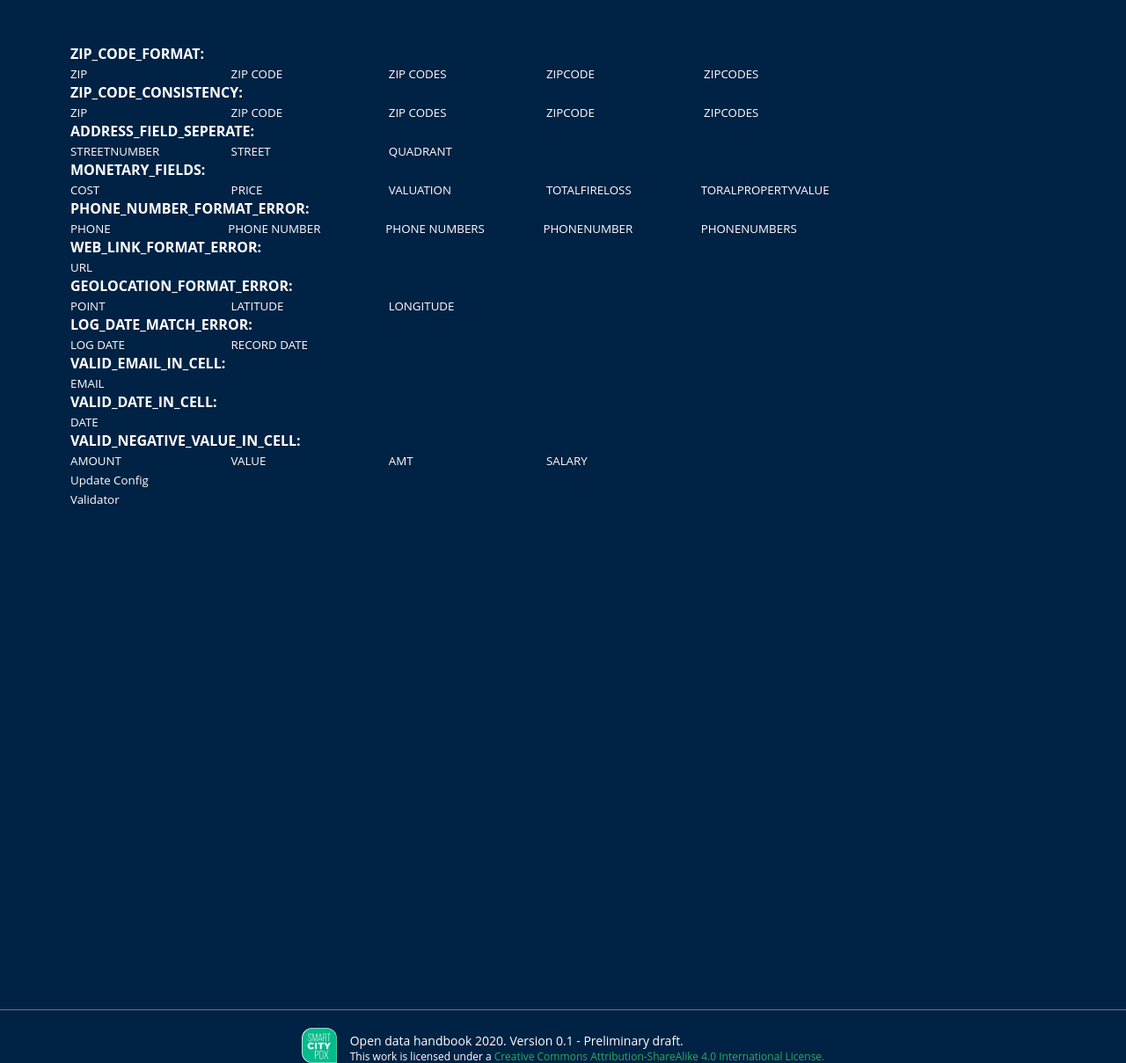
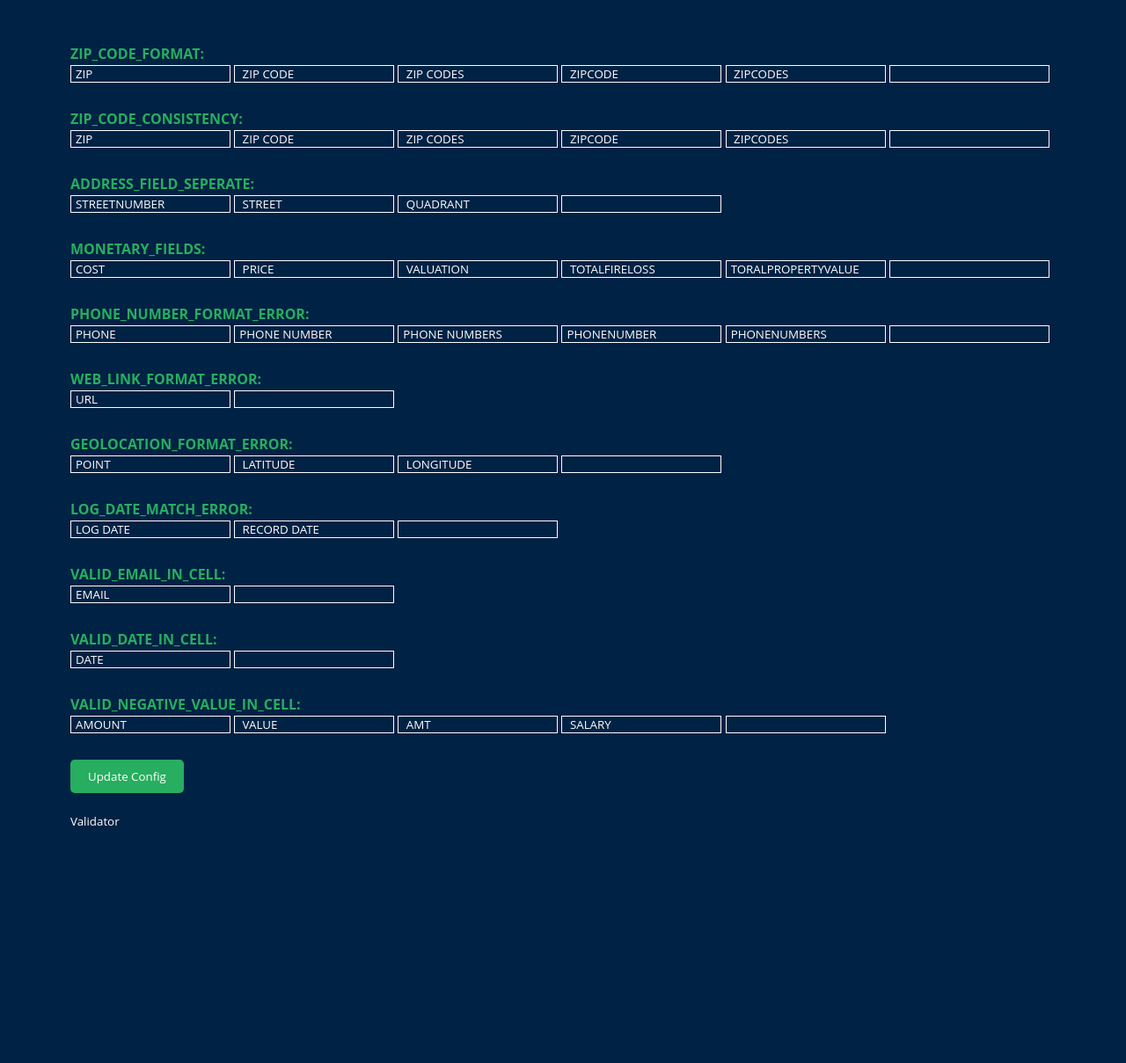
Before and after one commit to DjDadMouth1/Capstone-Summer-Fall, a Flask app: page /field_config in a window 1280 px wide. Shown: the part 106-1315 px from the top of the page at 88% size. Run offline with Flask 2, Linux system fonts and the light colour scheme; some libraries are stand-ins or nearby versions.

Commit message:
Adding CSS for config

```diff
--- a/scss/style.scss
+++ b/scss/style.scss
@@ -1,7 +1,7 @@
 @import "variables";
 @import "flex";
 @import "media";
-
+//hello there
 *{
     color: white;
 }
@@ -63,7 +63,7 @@ img{
         .container{
             .input-form{
                 margin: auto;
-                width: 50%;
+                width: 60%;
                 @media only screen and (max-width: 900px){
                     width: 70%;
                 }
@@ -74,6 +74,8 @@ img{
                     display: flex;
                     justify-content: space-between;
                     border: solid white 1px;
+                    box-sizing: content-box;
+                    width: 100%;
                     border-radius: 10px;
                     padding: 20px 20px 20px 20px;
                     @media only screen and (max-width: 600px){
@@ -102,6 +104,16 @@ img{
                             }
                         }
                     }
+                    .input-selection{
+                        .output-selection{
+                            color: white;
+                            background-color: #27ae60;
+                            border-radius: 7px;
+                            height: 33px;
+                            border: white solid 1px;
+                            font-family: "Open Sans", Courier, monospace;
+                        }
+                    }
 
                     .run-frictionless{
                         padding: 0px 10px;
@@ -128,7 +140,7 @@ img{
                 //max-height: 550px;
                 position: relative;
                 height: 550px;
-                width: 50%;
+                width: 60%;
                 @media only screen and (max-width: 768px){
                     width: 70%;
                 }
@@ -167,16 +179,51 @@ img{
                 }
                 .output{
                     border-radius: 5px;
+                    margin: 0px 20px;
                     position: absolute;
                     top: 34px;
-                    max-height: 100%;
+                    max-height: 90%;
                     width: 100%;
                     background-color: white;
+                    color: black;
                     overflow: auto;
                     padding: 0px 10px;
                 }
             }
-    }
+            .config-form{
+                form{
+                    h4{
+                        color: $primary;
+                    }
+                    input{
+                        margin-bottom: 10px;
+                    }
+                    p{
+                        margin-bottom: 20px;
+                        input{
+                            padding-left: 5px;
+                            border: 1px solid white;
+                        }
+                    }
+                    button{
+                        background: $primary;
+                        padding: 10px 20px;
+                        margin-bottom: 20px;
+                        border-radius: 5px;
+                        cursor: pointer;
+                    }
+                }
+            }
+            form{
+                .config-btn{
+                    background: $primary;
+                    padding: 10px 20px;
+                    margin-bottom: 20px;
+                    border-radius: 5px;
+                    cursor: pointer;
+                }
+            }
+        }
     }
     footer{
         background-color: #002244;
--- a/static/css/style.css
+++ b/static/css/style.css
@@ -264,13 +276,48 @@ img {
 
 .body-content .content .container .output-form .output {
   border-radius: 5px;
+  margin: 0px 20px;
   position: absolute;
   top: 34px;
-  max-height: 100%;
+  max-height: 90%;
   width: 100%;
   background-color: white;
+  color: black;
   overflow: auto;
   padding: 0px 10px;
+}
+
+.body-content .content .container .config-form form h4 {
+  color: #27ae60;
+}
+
+.body-content .content .container .config-form form input {
+  margin-bottom: 10px;
+}
+
+.body-content .content .container .config-form form p {
+  margin-bottom: 20px;
+}
+
+.body-content .content .container .config-form form p input {
+  padding-left: 5px;
+  border: 1px solid white;
+}
+
+.body-content .content .container .config-form form button {
+  background: #27ae60;
+  padding: 10px 20px;
+  margin-bottom: 20px;
+  border-radius: 5px;
+  cursor: pointer;
+}
+
+.body-content .content .container form .config-btn {
+  background: #27ae60;
+  padding: 10px 20px;
+  margin-bottom: 20px;
+  border-radius: 5px;
+  cursor: pointer;
 }
 
 .body-content footer {
--- a/templates/htmlPage.html
+++ b/templates/htmlPage.html
@@ -40,11 +40,11 @@
         </div>
       </header>
       <div class="content">
-        <div class="container">
+        <div class="container ">
           <div class="input-form">
             <form method="POST" action="" enctype="multipart/form-data">
               <p class="input-p"><input class="choose-file" type="file" name="filename"></p>
-              <p class="input-p">
+              <p class="input-selection">
                 <select class="output-selection" name="outputSelection">
                   <option selected="selected" value="">Report Type</option>
                   <option value="">Full</option>
@@ -93,7 +93,6 @@
           </p>
         </div>
       </footer>
-
     </div>
 
   </body>
```
Also changed, not shown: other parts of static/css/style.css (+18 -6 lines), static/userfiles/Fire loss  time 2019-report.json (+4 -4 lines), 1 other file.
